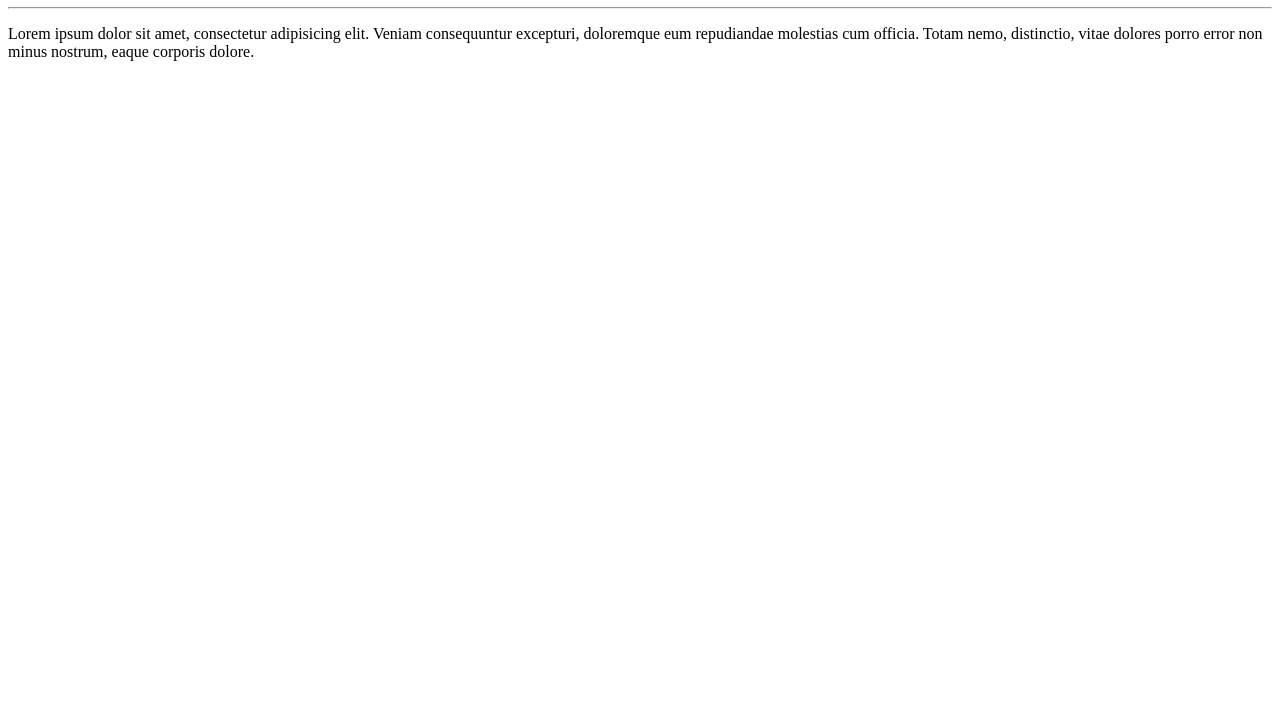
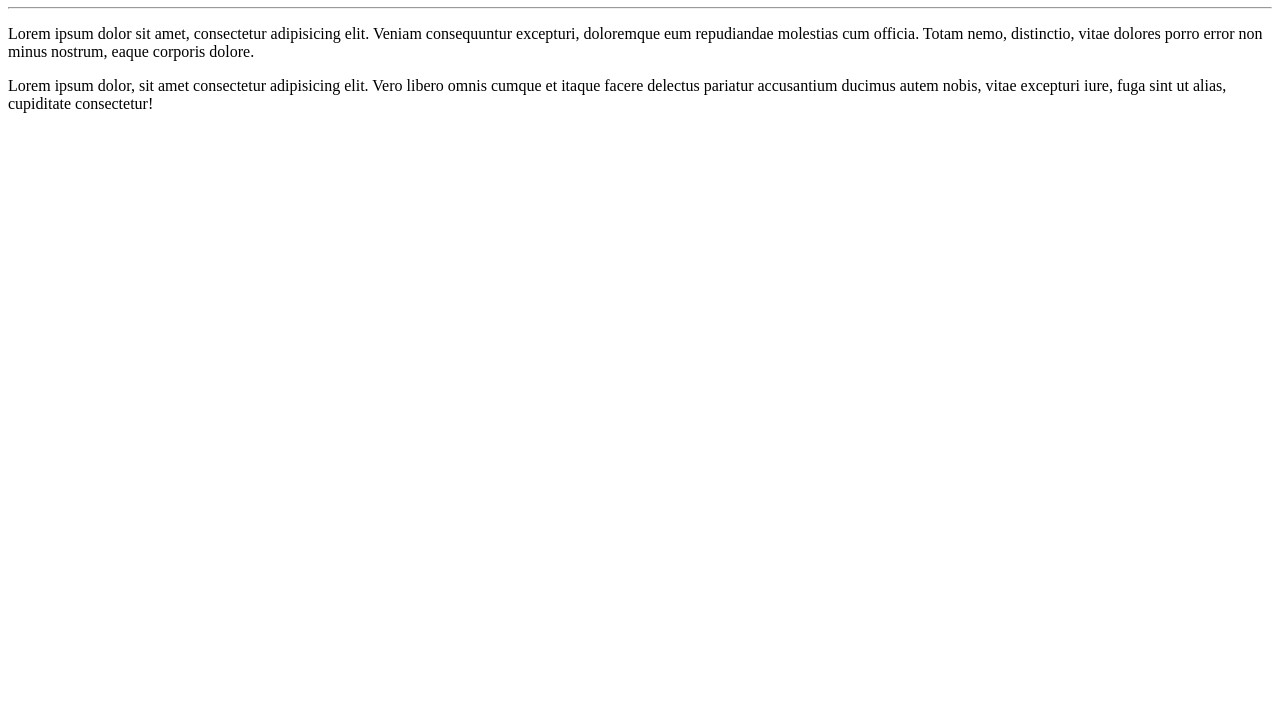
Before and after one commit to cleison123/Ola-Mundo, a plain HTML site: page site-exemplo/index.html in a window 1280 px wide. Shown: the part 73-800 px from the top of the page. Drawn offline with Linux system fonts and the light colour scheme.

Commit message:
Adicionei um paragrafo

```diff
--- a/site-exemplo/index.html
+++ b/site-exemplo/index.html
@@ -10,6 +10,6 @@
     <h1>Olá, mundo!</h1>
     <hr>
     <p>Lorem ipsum dolor sit amet, consectetur adipisicing elit. Veniam consequuntur excepturi, doloremque eum repudiandae molestias cum officia. Totam nemo, distinctio, vitae dolores porro error non minus nostrum, eaque corporis dolore.</p>
-
+    <p>Lorem ipsum dolor, sit amet consectetur adipisicing elit. Vero libero omnis cumque et itaque facere delectus pariatur accusantium ducimus autem nobis, vitae excepturi iure, fuga sint ut alias, cupiditate consectetur!</p>
 </body>
 </html>
```
